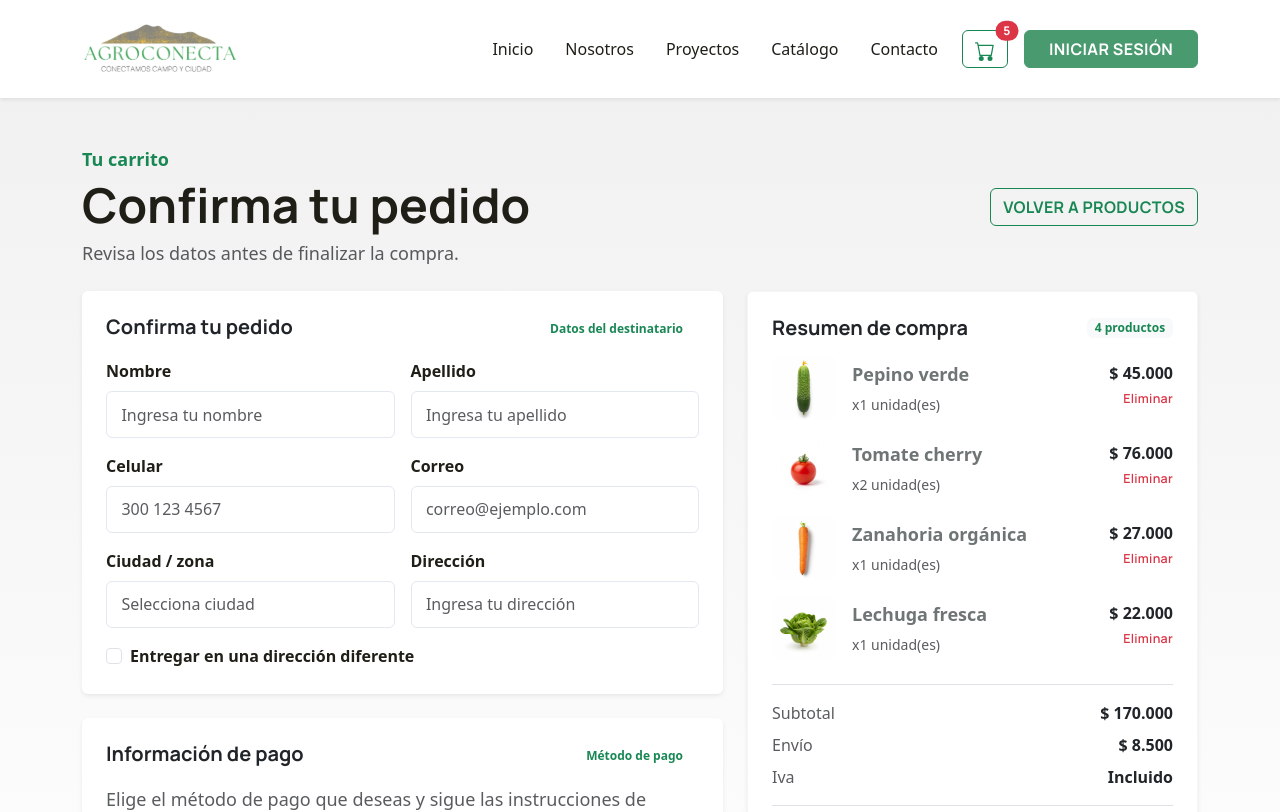
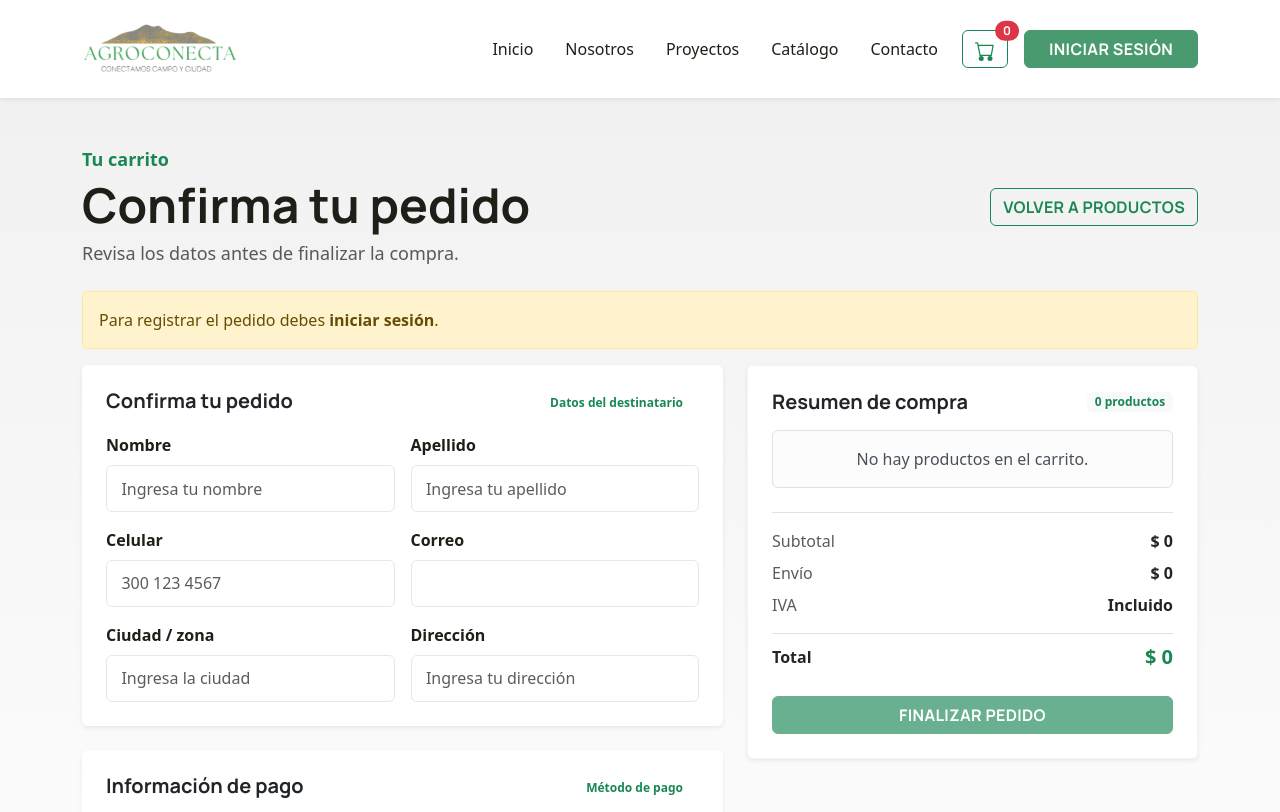
Before and after one commit to paola31/Agroconecta, a React (Vite) app: page /carrito in a window 1280 px wide. Shown: the top 812 px of the page. Built offline with nearby package versions, Linux system fonts and the light colour scheme.

Commit message:
Conectar carrito con registro de pedidos

```diff
--- a/src/pages/Cart.jsx
+++ b/src/pages/Cart.jsx
@@ -1,45 +1,27 @@
-import { useEffect, useState } from 'react';
-import { Link } from 'react-router-dom';
-import pickle from '../assets/pickle.png';
-import tomateCherry from '../assets/tomateCherry.png';
-import carrot from '../assets/carrot.png';
-import lechuga from '../assets/lechuga.png';
-
-const initialCartItems = [
-  {
-    name: 'Pepino verde',
-    quantity: 1,
-    price: 45000,
-    image: pickle,
-  },
-  {
-    name: 'Tomate cherry',
-    quantity: 2,
-    price: 38000,
-    image: tomateCherry,
-  },
-  {
-    name: 'Zanahoria orgánica',
-    quantity: 1,
-    price: 27000,
-    image: carrot,
-  },
-  {
-    name: 'Lechuga fresca',
-    quantity: 1,
-    price: 22000,
-    image: lechuga,
-  },
-];
+import {useEffect, useState} from 'react';
+import {Link} from 'react-router-dom';
+import {getUserSession} from '../services/authSession';
+import {createPedido} from '../services/pedidosApi';
 
 const formatCurrency = (value) =>
-  value.toLocaleString('es-CO', { style: 'currency', currency: 'COP', maximumFractionDigits: 0 });
+  value.toLocaleString('es-CO', {style: 'currency', currency: 'COP', maximumFractionDigits: 0});
 
 function Cart() {
-  const [orderMessage, setOrderMessage] = useState('');
+  const userSession = getUserSession();
+  const [status, setStatus] = useState(null);
+  const [isSubmitting, setIsSubmitting] = useState(false);
+  const [paymentMethod, setPaymentMethod] = useState('contraentrega');
+  const [recipient, setRecipient] = useState({
+    nombre: userSession?.nombre || '',
+    apellido: '',
+    celular: '',
+    correo: userSession?.email || '',
+    ciudad: '',
+    direccion: '',
+  });
   const [cartItems, setCartItems] = useState(() => {
     const savedItems = window.localStorage.getItem('agroconecta-cart');
-    return savedItems ? JSON.parse(savedItems) : initialCartItems;
+    return savedItems ? JSON.parse(savedItems) : [];
   });
 
   useEffect(() => {
@@ -51,18 +33,58 @@ function Cart() {
   const shipping = cartItems.length > 0 ? 8500 : 0;
   const total = subtotal + shipping;
 
+  const handleRecipientChange = (event) => {
+    const {name, value} = event.target;
+    setRecipient((current) => ({...current, [name]: value}));
+  };
+
   const handleRemoveItem = (itemName) => {
     setCartItems((currentItems) => currentItems.filter((item) => item.name !== itemName));
+    setStatus(null);
   };
 
-  const handleFinishOrder = () => {
+  const handleFinishOrder = async () => {
+    setStatus(null);
+
+    if (!userSession) {
+      setStatus({type: 'danger', text: 'Debes iniciar sesión antes de finalizar el pedido.'});
+      return;
+    }
     if (cartItems.length === 0) {
-      setOrderMessage('No hay productos en el carrito para finalizar el pedido.');
+      setStatus({type: 'danger', text: 'No hay productos en el carrito para finalizar el pedido.'});
+      return;
+    }
+    if (!recipient.nombre.trim() || !recipient.celular.trim() || !recipient.ciudad.trim() || !recipient.direccion.trim()) {
+      setStatus({type: 'danger', text: 'Completa el nombre, celular, ciudad y dirección del destinatario.'});
       return;
     }
 
-    setCartItems([]);
-    setOrderMessage('Compra exitosa. Tu pedido fue registrado correctamente.');
+    setIsSubmitting(true);
+    try {
+      const response = await createPedido({
+        clienteId: userSession.usuarioId,
+        nombreDestinatario: `${recipient.nombre} ${recipient.apellido}`.trim(),
+        telefono: recipient.celular.trim(),
+        direccion: recipient.direccion.trim(),
+        ciudad: recipient.ciudad.trim(),
+        departamento: 'Cundinamarca',
+        metodoPago: paymentMethod,
+        items: cartItems.map((item) => ({
+          productoNombre: item.name,
+          cantidad: item.quantity,
+        })),
+      });
+
+      setCartItems([]);
+      setStatus({
+        type: 'success',
+        text: `Pedido #${response.pedidoId} registrado correctamente. Estado: ${response.estado}.`,
+      });
+    } catch (orderError) {
+      setStatus({type: 'danger', text: orderError.message || 'No fue posible registrar el pedido.'});
+    } finally {
+      setIsSubmitting(false);
+    }
   };
 
   return (
@@ -74,10 +96,14 @@ function Cart() {
             <h1 className="fw-bold mb-2">Confirma tu pedido</h1>
             <p className="text-muted mb-0">Revisa los datos antes de finalizar la compra.</p>
           </div>
-          <Link className="btn btn-outline-success" to="/catalogo">
-            Volver a productos
-          </Link>
+          <Link className="btn btn-outline-success" to="/catalogo">Volver a productos</Link>
         </div>
+
+        {!userSession && (
+          <div className="alert alert-warning" role="alert">
+            Para registrar el pedido debes <Link to="/login" className="alert-link">iniciar sesión</Link>.
+          </div>
+        )}
 
         <div className="row g-4">
           <div className="col-lg-7">
@@ -85,42 +111,38 @@ function Cart() {
               <div className="card-body p-4">
                 <div className="d-flex justify-content-between align-items-start mb-3">
                   <h2 className="h5 fw-bold mb-0">Confirma tu pedido</h2>
-                  <span className="badge text-bg-success-subtle text-success px-3 py-2">
-                    Datos del destinatario
-                  </span>
+                  <span className="badge text-bg-success-subtle text-success px-3 py-2">Datos del destinatario</span>
                 </div>
                 <div className="row g-3">
                   <div className="col-md-6">
-                    <label className="form-label">Nombre</label>
-                    <input type="text" className="form-control" placeholder="Ingresa tu nombre" />
+                    <label className="form-label" htmlFor="recipientName">Nombre</label>
+                    <input id="recipientName" name="nombre" type="text" className="form-control"
+                           placeholder="Ingresa tu nombre" value={recipient.nombre} onChange={handleRecipientChange}/>
                   </div>
                   <div className="col-md-6">
-                    <label className="form-label">Apellido</label>
-                    <input type="text" className="form-control" placeholder="Ingresa tu apellido" />
+                    <label className="form-label" htmlFor="recipientLastName">Apellido</label>
+                    <input id="recipientLastName" name="apellido" type="text" className="form-control"
+                           placeholder="Ingresa tu apellido" value={recipient.apellido} onChange={handleRecipientChange}/>
                   </div>
                   <div className="col-md-6">
-                    <label className="form-label">Celular</label>
-                    <input type="tel" className="form-control" placeholder="300 123 4567" />
+                    <label className="form-label" htmlFor="recipientPhone">Celular</label>
+                    <input id="recipientPhone" name="celular" type="tel" className="form-control"
+                           placeholder="300 123 4567" value={recipient.celular} onChange={handleRecipientChange}/>
                   </div>
                   <div className="col-md-6">
-                    <label className="form-label">Correo</label>
-                    <input type="email" className="form-control" placeholder="correo@ejemplo.com" />
+                    <label className="form-label" htmlFor="recipientEmail">Correo</label>
+                    <input id="recipientEmail" name="correo" type="email" className="form-control"
+                           value={recipient.correo} onChange={handleRecipientChange}/>
                   </div>
                   <div className="col-md-6">
-                    <label className="form-label">Ciudad / zona</label>
-                    <input type="text" className="form-control" placeholder="Selecciona ciudad" />
+                    <label className="form-label" htmlFor="recipientCity">Ciudad / zona</label>
+                    <input id="recipientCity" name="ciudad" type="text" className="form-control"
+                           placeholder="Ingresa la ciudad" value={recipient.ciudad} onChange={handleRecipientChange}/>
                   </div>
                   <div className="col-md-6">
-                    <label className="form-label">Dirección</label>
-                    <input type="text" className="form-control" placeholder="Ingresa tu dirección" />
-                  </div>
-                  <div className="col-12">
-                    <div className="form-check">
-                      <input className="form-check-input" type="checkbox" value="" id="addressCheck" />
-                      <label className="form-check-label" htmlFor="addressCheck">
-                        Entregar en una dirección diferente
-                      </label>
-                    </div>
+                    <label className="form-label" htmlFor="recipientAddress">Dirección</label>
+                    <input id="recipientAddress" name="direccion" type="text" className="form-control"
+                           placeholder="Ingresa tu dirección" value={recipient.direccion} onChange={handleRecipientChange}/>
                   </div>
                 </div>
               </div>
@@ -132,13 +154,13 @@ function Cart() {
                   <h2 className="h5 fw-bold mb-0">Información de pago</h2>
                   <span className="badge text-bg-success-subtle text-success px-3 py-2">Método de pago</span>
                 </div>
-                <p className="text-muted mb-4">
-                  Elige el método de pago que deseas y sigue las instrucciones de entrega o consignación.
-                </p>
+                <p className="text-muted mb-4">El pago quedará registrado como pendiente. No se realizan cobros en línea.</p>
                 <div className="row g-3">
                   <div className="col-md-6">
                     <div className="form-check border rounded-3 p-3 h-100">
-                      <input className="form-check-input" type="radio" name="payment" id="payment1" defaultChecked />
+                      <input className="form-check-input" type="radio" name="payment" id="payment1"
+                             value="contraentrega" checked={paymentMethod === 'contraentrega'}
+                             onChange={(event) => setPaymentMethod(event.target.value)}/>
                       <label className="form-check-label d-block" htmlFor="payment1">
                         <span className="fw-semibold d-block mb-1">Pago contraentrega</span>
                         <small className="text-muted">Paga en efectivo al recibir tus productos.</small>
@@ -147,10 +169,12 @@ function Cart() {
                   </div>
                   <div className="col-md-6">
                     <div className="form-check border rounded-3 p-3 h-100">
-                      <input className="form-check-input" type="radio" name="payment" id="payment2" />
+                      <input className="form-check-input" type="radio" name="payment" id="payment2"
+                             value="transferencia" checked={paymentMethod === 'transferencia'}
+                             onChange={(event) => setPaymentMethod(event.target.value)}/>
                       <label className="form-check-label d-block" htmlFor="payment2">
                         <span className="fw-semibold d-block mb-1">Transferencia bancaria</span>
-                        <small className="text-muted">Recibirás los datos para realizar tu pago.</small>
+                        <small className="text-muted">El pago quedará pendiente de confirmación.</small>
                       </label>
                     </div>
                   </div>
@@ -162,21 +186,15 @@ function Cart() {
           <div className="col-lg-5">
             <div className="card shadow-sm border-0 cart-summary-card">
               <div className="card-body p-4">
-                {orderMessage && (
-                  <div className="alert alert-success border-0 rounded-4 mb-3" role="status">
-                    {orderMessage}
-                  </div>
-                )}
+                {status && <div className={`alert alert-${status.type} border-0 rounded-4 mb-3`} role="status">{status.text}</div>}
                 <div className="d-flex justify-content-between align-items-center mb-3">
                   <h2 className="h5 fw-bold mb-0">Resumen de compra</h2>
-                  <span className="badge text-bg-light text-success">
-                    <strong>{cartItems.length}</strong> productos
-                  </span>
+                  <span className="badge text-bg-light text-success"><strong>{cartItems.length}</strong> productos</span>
                 </div>
                 <div className="d-flex flex-column gap-3 mb-4">
                   {cartItems.map((item) => (
                     <div key={item.name} className="d-flex align-items-center gap-3">
-                      <img className="cart-item-image rounded-3" src={item.image} alt={item.name} />
+                      <img className="cart-item-image rounded-3" src={item.image} alt={item.name}/>
                       <div className="flex-grow-1">
                         <div className="d-flex justify-content-between align-items-start gap-3">
                           <div>
@@ -185,43 +203,22 @@ function Cart() {
                           </div>
                           <div className="text-end">
                             <span className="fw-semibold d-block">{formatCurrency(item.price * item.quantity)}</span>
-                            <button
-                              className="cart-remove-button"
-                              type="button"
-                              onClick={() => handleRemoveItem(item.name)}
-                            >
-                              Eliminar
-                            </button>
+                            <button className="cart-remove-button" type="button" onClick={() => handleRemoveItem(item.name)}>Eliminar</button>
                           </div>
                         </div>
                       </div>
                     </div>
                   ))}
-                  {cartItems.length === 0 && (
-                    <div className="alert alert-light border text-center mb-0" role="status">
-                      No hay productos en el carrito.
-                    </div>
-                  )}
+                  {cartItems.length === 0 && <div className="alert alert-light border text-center mb-0" role="status">No hay productos en el carrito.</div>}
                 </div>
                 <div className="border-top pt-3 mt-2">
-                  <div className="d-flex justify-content-between mb-2">
-                    <span className="text-muted">Subtotal</span>
-                    <span className="fw-semibold">{formatCurrency(subtotal)}</span>
-                  </div>
-                  <div className="d-flex justify-content-between mb-2">
-                    <span className="text-muted">Envío</span>
-                    <span className="fw-semibold">{formatCurrency(shipping)}</span>
-                  </div>
-                  <div className="d-flex justify-content-between mb-2">
-                    <span className="text-muted">Iva</span>
-                    <span className="fw-semibold">Incluido</span>
-                  </div>
-                  <div className="d-flex justify-content-between align-items-center mt-3 py-2 border-top">
-                    <span className="fw-bold">Total</span>
-                    <span className="fs-5 fw-bold text-success">{formatCurrency(total)}</span>
-                  </div>
-                  <button type="button" className="btn btn-success w-100 mt-3" onClick={handleFinishOrder}>
-                    Finalizar pedido
+                  <div className="d-flex justify-content-between mb-2"><span className="text-muted">Subtotal</span><span className="fw-semibold">{formatCurrency(subtotal)}</span></div>
+                  <div className="d-flex justify-content-between mb-2"><span className="text-muted">Envío</span><span className="fw-semibold">{formatCurrency(shipping)}</span></div>
+                  <div className="d-flex justify-content-between mb-2"><span className="text-muted">IVA</span><span className="fw-semibold">Incluido</span></div>
+                  <div className="d-flex justify-content-between align-items-center mt-3 py-2 border-top"><span className="fw-bold">Total</span><span className="fs-5 fw-bold text-success">{formatCurrency(total)}</span></div>
+                  <button type="button" className="btn btn-success w-100 mt-3" onClick={handleFinishOrder}
+                          disabled={isSubmitting || cartItems.length === 0}>
+                    {isSubmitting ? 'Registrando pedido...' : 'Finalizar pedido'}
                   </button>
                 </div>
               </div>
--- /dev/null
+++ b/src/services/pedidosApi.js
@@ -0,0 +1,26 @@
+const PEDIDOS_URL = '/api/pedidos';
+
+async function readError(response) {
+  try {
+    const body = await response.json();
+    return body.messages?.[0] || body.message || body.error || 'No fue posible registrar el pedido.';
+  } catch {
+    return 'No fue posible registrar el pedido.';
+  }
+}
+
+export async function createPedido(pedido) {
+  const response = await fetch(PEDIDOS_URL, {
+    method: 'POST',
+    headers: {
+      'Content-Type': 'application/json',
+    },
+    body: JSON.stringify(pedido),
+  });
+
+  if (!response.ok) {
+    throw new Error(await readError(response));
+  }
+
+  return response.json();
+}
```
